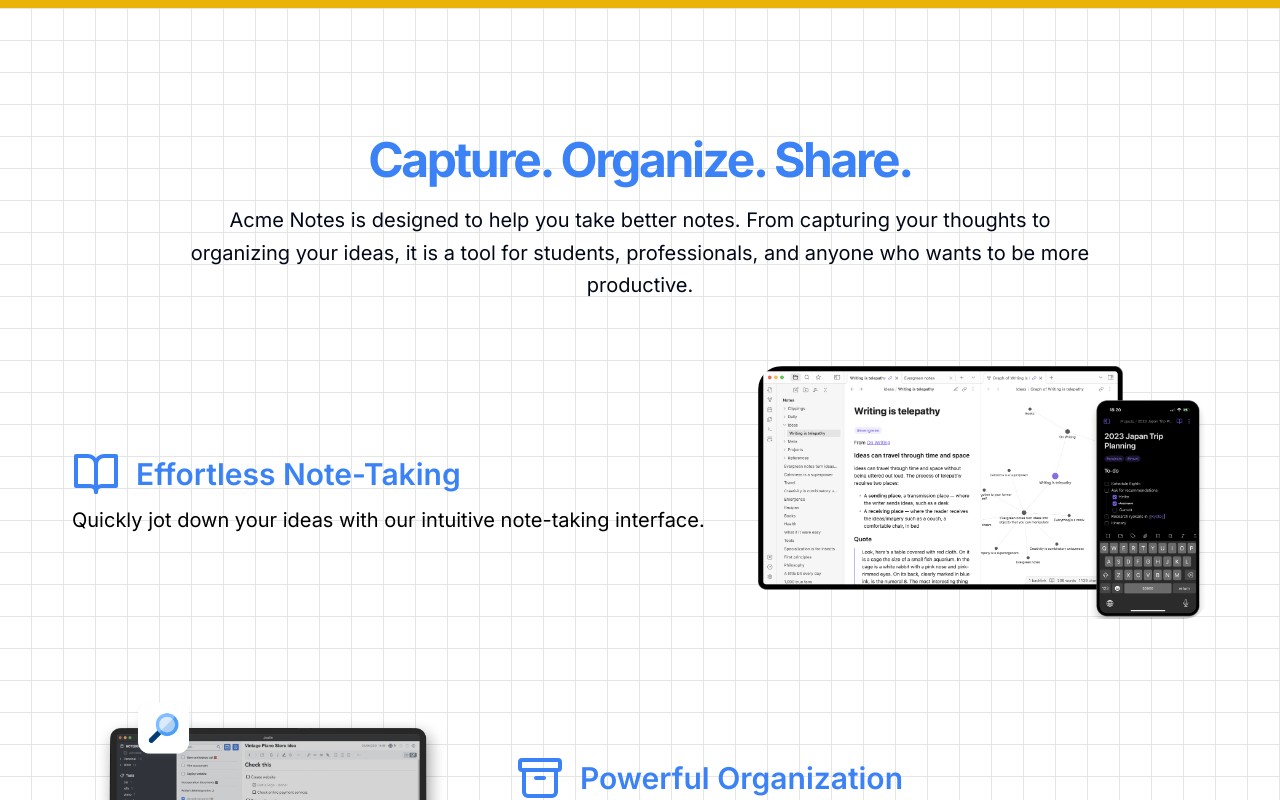
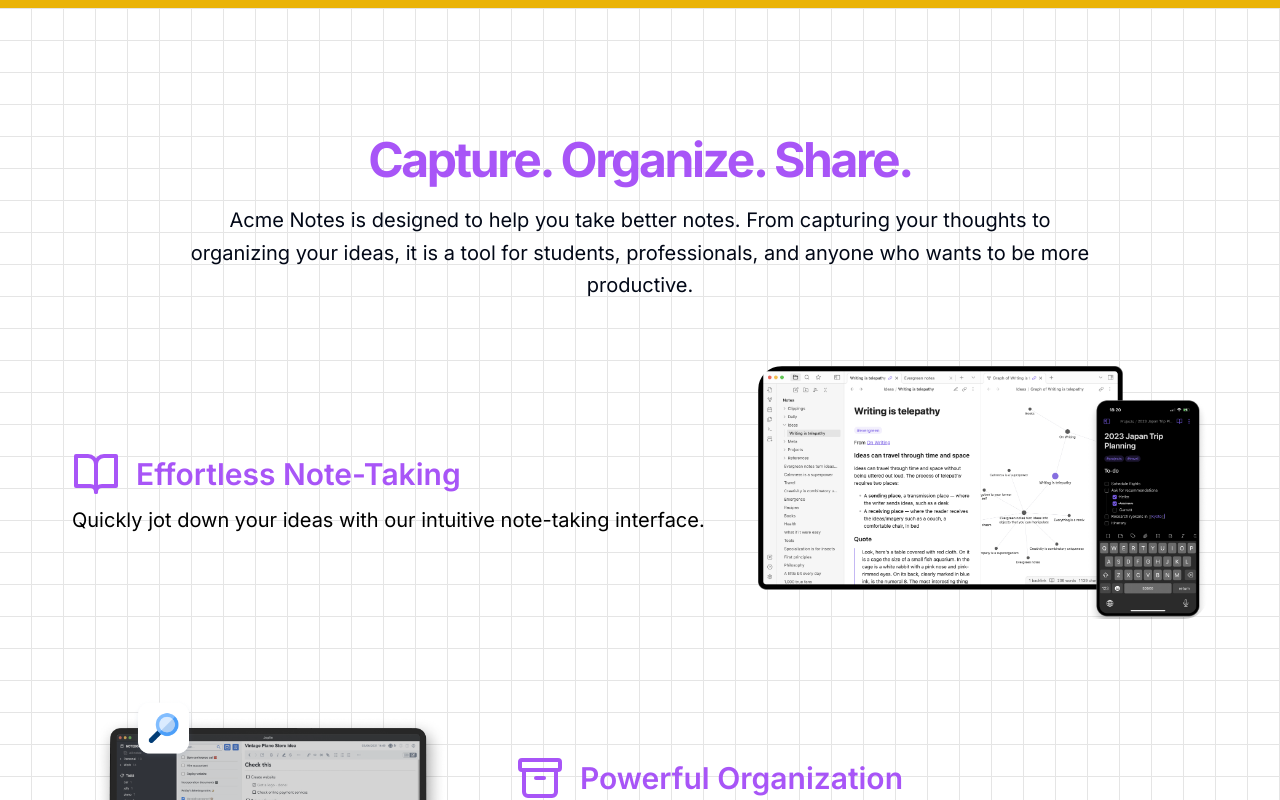
Before and after one commit to saeeabhy/acme-notes, a Next.js app: page / in a window 1280 px wide. Shown: the part 1000-1800 px from the top of the page. Built offline with nearby package versions, Linux system fonts and the light colour scheme.

Commit message:
Change blue accents to purple in features component
cgen-0f70a98fc660454e95f990400c7f8626

```diff
--- a/src/app/components/features.tsx
+++ b/src/app/components/features.tsx
@@ -49,7 +49,7 @@ export default function Features() {
       <div className="container space-y-12 px-4 md:px-6">
         <div className="flex flex-col items-center justify-center space-y-4 text-center">
           <div className="space-y-1">
-            <h2 className="text-3xl text-blue-500 font-bold tracking-tighter md:text-5xl pb-4">
+            <h2 className="text-3xl text-purple-500 font-bold tracking-tighter md:text-5xl pb-4">
               Capture. Organize. Share.
             </h2>
             <p className="max-w-[900px] text-black-500 md:text-xl/relaxed lg:text-base/relaxed xl:text-xl/relaxed dark:text-gray-400">
@@ -65,8 +65,8 @@ export default function Features() {
             const featureInfo = (
               <div key={index} className="flex flex-col gap-2 ">
                 <div className="font-semibold flex justify-start gap-4 items-center">
-                  {feature.icon("h-12 w-12 text-blue-500")}
-                  <h3 className="sm:text-l md:text-2xl lg:text-3xl text-blue-500 font-semibold">
+                  {feature.icon("h-12 w-12 text-purple-500")}
+                  <h3 className="sm:text-l md:text-2xl lg:text-3xl text-purple-500 font-semibold">
                     {feature.heading}
                   </h3>
                 </div>
```
